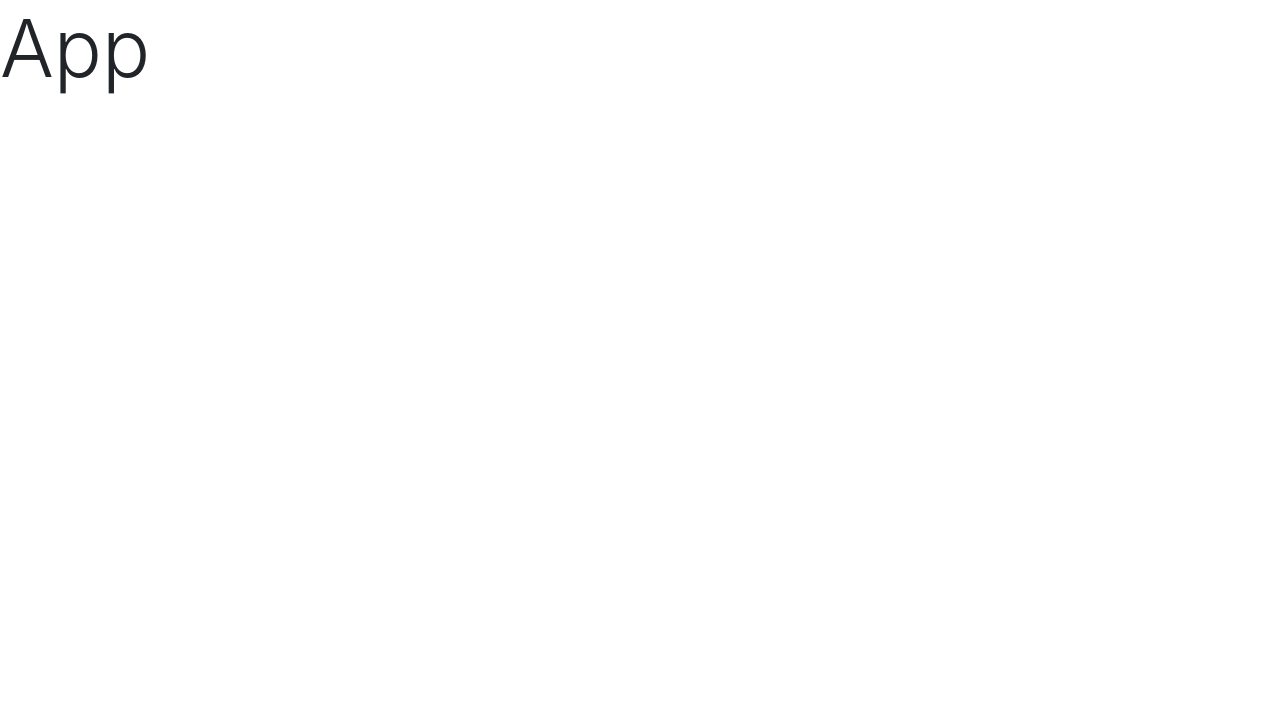
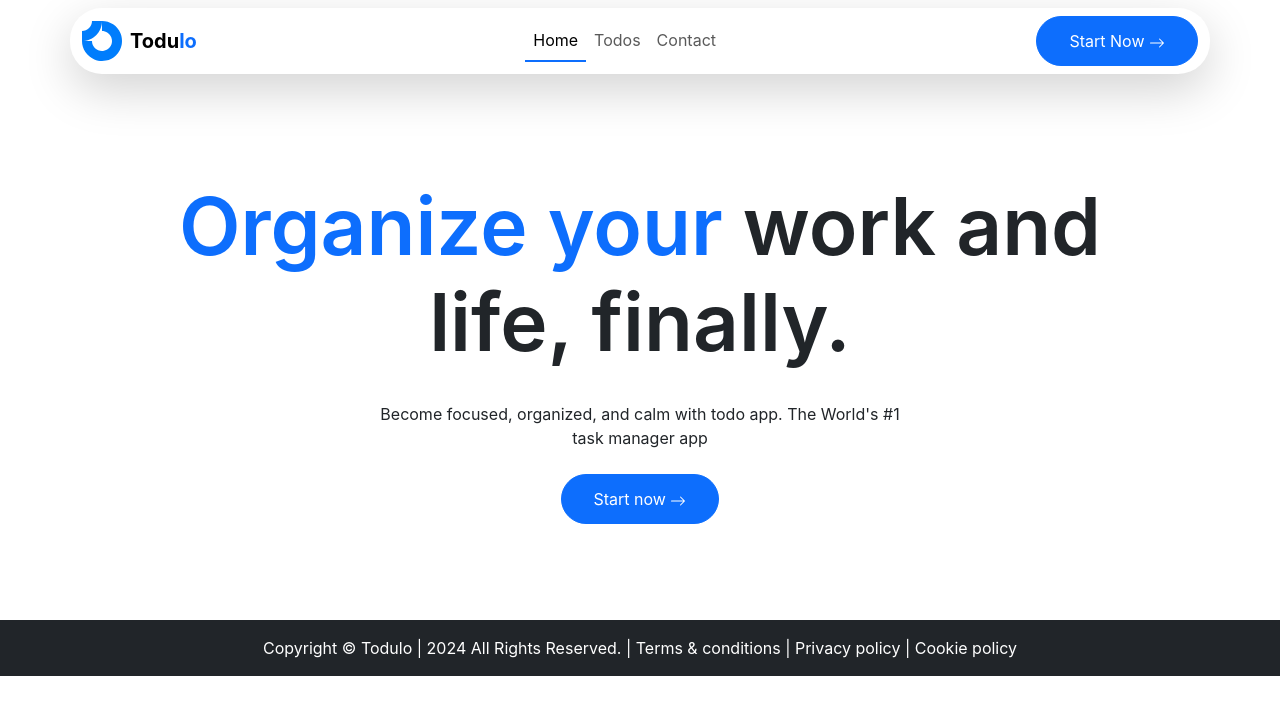
Before and after one commit to whoafridi/React-Design-Pattern, a React (Vite) app: page / in a window 1280 px wide. Shown: the top 714 px of the page. Built offline with nearby package versions, Linux system fonts and the light colour scheme.

Commit message:
create home page & sync with main App

```diff
--- a/src/App.jsx
+++ b/src/App.jsx
@@ -1,5 +1,18 @@
+import { Route, BrowserRouter as Router, Routes } from "react-router-dom";
+import Footer from "./components/Footer";
+import Navbar from "./components/Navbar";
+import Home from "./pages/Home";
+
 const App = () => {
-  return <div className="display-1">App</div>;
+  return (
+    <Router>
+      <Navbar />
+      <Routes>
+        <Route exact path="/" element={<Home />} />
+      </Routes>
+      <Footer />
+    </Router>
+  );
 };
 
 export default App;
--- /dev/null
+++ b/src/components/Hero.jsx
@@ -0,0 +1,44 @@
+import React from "react";
+import { Link } from "react-router-dom";
+
+const Hero = () => {
+  return (
+    <section className="py-5">
+      <div className="container py-5">
+        <h1 className="text-center text-dark display-1 fw-semibold">
+          <span className="text-primary">Organize your</span> work and <br />{" "}
+          life, finally.
+        </h1>
+
+        <div className="row">
+          <div className="col-md-6 mx-auto">
+            <p className="text-center my-4">
+              Become focused, organized, and calm with todo app. The World's #1
+              task manager app
+            </p>
+          </div>
+        </div>
+        <div className="d-flex flex-wrap justify-content-center gap-3 text-center">
+          <Link to="/todos" className="btn btn-primary rounded-pill">
+            Start now{" "}
+            <svg
+              xmlns="http://www.w3.org/2000/svg"
+              width="16"
+              height="16"
+              fill="currentColor"
+              className="bi bi-arrow-right"
+              viewBox="0 0 16 16"
+            >
+              <path
+                fillRule="evenodd"
+                d="M1 8a.5.5 0 0 1 .5-.5h11.793l-3.147-3.146a.5.5 0 0 1 .708-.708l4 4a.5.5 0 0 1 0 .708l-4 4a.5.5 0 0 1-.708-.708L13.293 8.5H1.5A.5.5 0 0 1 1 8"
+              />
+            </svg>
+          </Link>
+        </div>
+      </div>
+    </section>
+  );
+};
+
+export default Hero;
--- a/src/index.css
+++ b/src/index.css
@@ -1,13 +1,34 @@
 body {
   margin: 0;
-  font-family: -apple-system, BlinkMacSystemFont, 'Segoe UI', 'Roboto', 'Oxygen',
-    'Ubuntu', 'Cantarell', 'Fira Sans', 'Droid Sans', 'Helvetica Neue',
+  font-family: -apple-system, BlinkMacSystemFont, "Segoe UI", "Roboto", "Oxygen",
+    "Ubuntu", "Cantarell", "Fira Sans", "Droid Sans", "Helvetica Neue",
     sans-serif;
   -webkit-font-smoothing: antialiased;
   -moz-osx-font-smoothing: grayscale;
 }
 
 code {
-  font-family: source-code-pro, Menlo, Monaco, Consolas, 'Courier New',
+  font-family: source-code-pro, Menlo, Monaco, Consolas, "Courier New",
     monospace;
 }
+
+.btn {
+  --bs-btn-padding-x: 2rem;
+  --bs-btn-padding-y: 0.75rem;
+}
+
+.backdrop-blur-md {
+  backdrop-filter: blur(20px);
+}
+
+.navbar-nav .nav-link.active,
+.navbar-nav .nav-link.show {
+  color: var(--bs-navbar-active-color);
+  border-bottom: 2px solid #0d6efd !important;
+}
+
+.nav-link:hover {
+  color: var(--bs-navbar-active-color);
+  transition: ease-in linear 5s;
+  border-bottom: 2px solid #0d6efd !important;
+}
--- /dev/null
+++ b/src/pages/Home.jsx
@@ -0,0 +1,11 @@
+import Hero from "../components/Hero";
+
+const Home = () => {
+  return (
+    <>
+      <Hero />
+    </>
+  );
+};
+
+export default Home;
```
